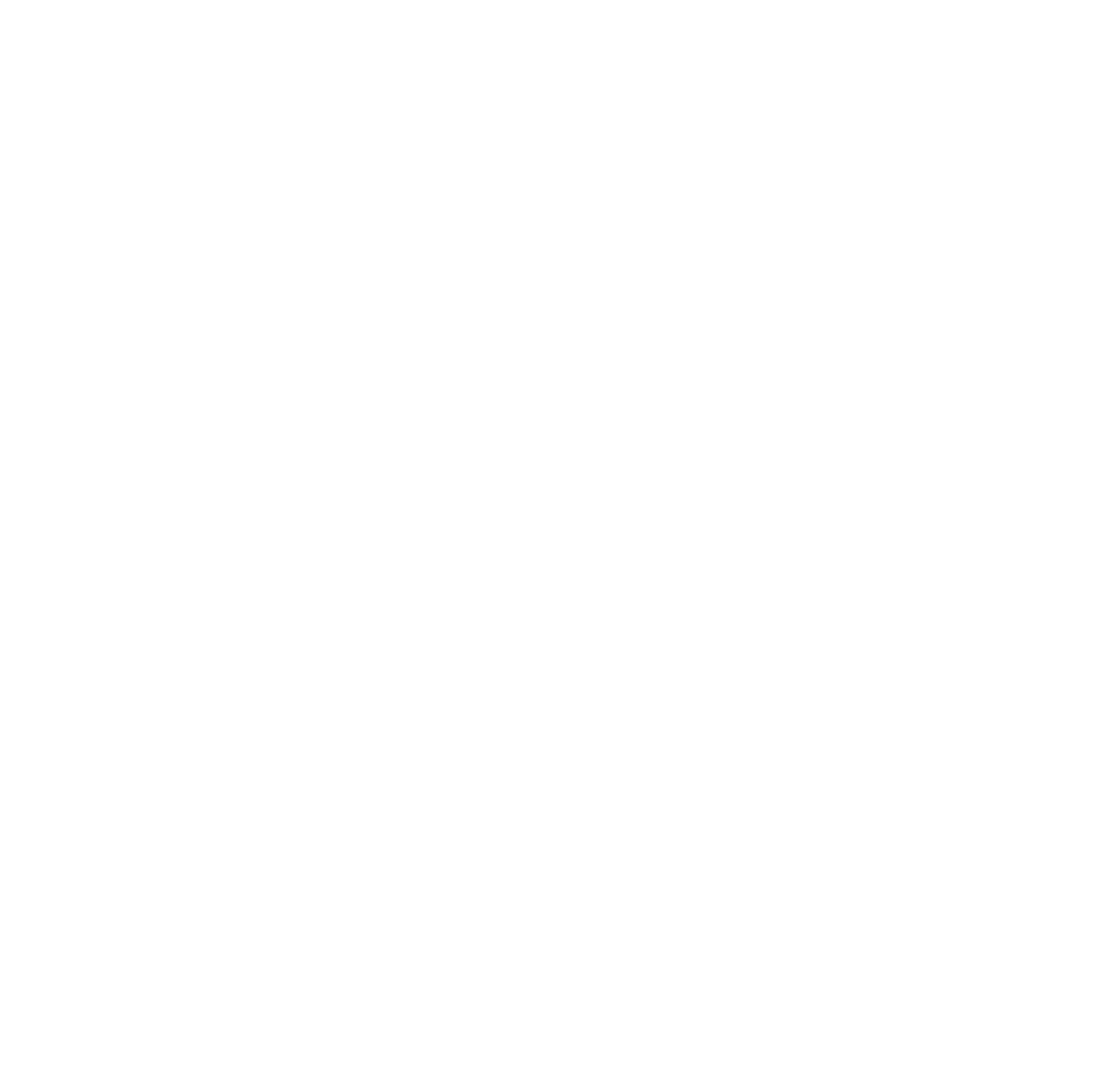
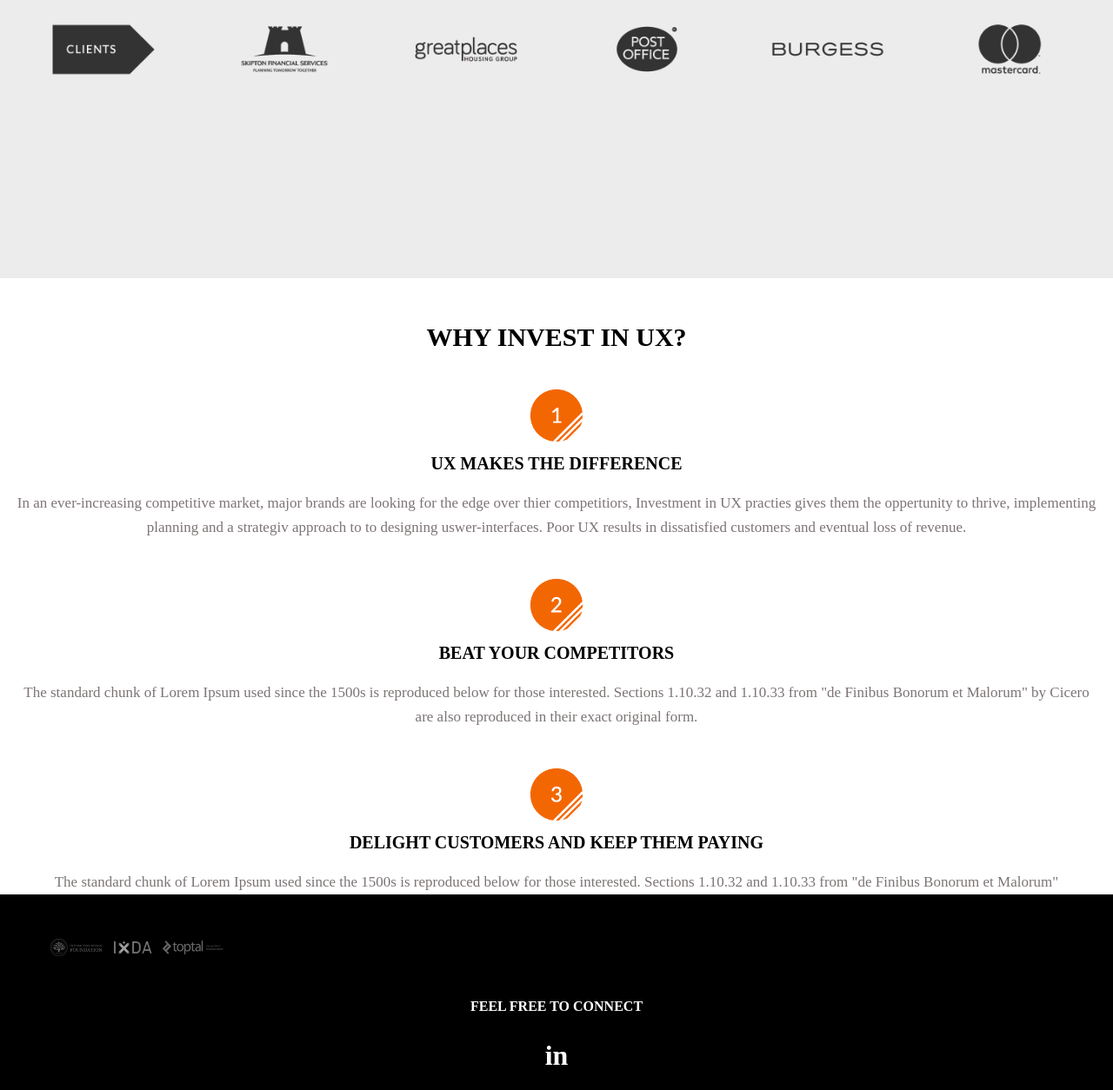
Before and after one commit to FabevyVel/training-personal-portfolio, a website: page app/yogi.html in a window 1280 px wide. Shown: the whole page at 87% size. Before the commit the page ends 800 px from the top, so only its background shows below. Drawn offline with Linux system fonts and the light colour scheme; a web font is replaced by a local one.

Commit message:
updated file

```diff
--- a/app/css/yogi.css
+++ b/app/css/yogi.css
@@ -0,0 +1,69 @@
+#clients{
+    height: 320px;
+    background-color: #ececec;
+}
+.clients-wrapper{
+    display: flex;
+    justify-content: space-around;
+    flex-wrap: wrap;
+    flex-direction: row;
+}
+.client{
+    padding-top: 24px;
+}
+.client img{
+    max-width: 130px;
+}
+#about{
+    height: 1338px;
+    background-color: white;
+}
+#about .big-header{
+
+}
+.big-header h1{
+    font-size: 30px;
+    padding-top: 53px;
+    text-align: center;
+}
+.about-body{
+    text-align: center;
+    margin-top: 45px;
+}
+.about-body img{
+    max-width: 60px;
+    margin-bottom: 12px;
+}
+.about-body h2{
+    font-size: 20px;
+    margin-bottom: 22px;
+}
+.about-body p{
+    font-size: 17px;
+    line-height: 28px;
+    font-weight: -39px;
+    color: #7d7474;
+}
+footer{
+    background-color: black;
+    height: 225px;
+}
+.footer-body{
+
+}
+.footer-body img{
+    max-width: 200px;
+    margin-left: 43px;
+    margin-top: 51px;
+}
+.footer-body h2{
+    color: white;
+    margin-top: 47px;
+    text-align: center;
+}
+.footer-body h1{
+    color: white;
+    text-align: center;
+    margin-top: 32px;
+    font-size: 32px;
+}
--- a/app/yogi.html
+++ b/app/yogi.html
@@ -4,10 +4,54 @@
     <meta charset="UTF-8">
     <meta name="viewport" content="width=device-width, initial-scale=1.0">
     <title>Hello</title>
+    <link rel="stylesheet" href="css/https://fonts.google.com/specimen/Roboto">
     <link rel="stylesheet" href="css/reset.css">
     <link rel="stylesheet" href="css/main.css">
+    <link rel="stylesheet" href="css/yogi.css">
+
 </head>
 <body>
-
+    <div id="clients">
+        <div class="container">
+            <div class="clients-wrapper">
+                <div class="client"><img src="images/clients-1.png" alt=""></div>
+                <div class="client"><img src="images/clients-2.png" alt=""></div>
+                <div class="client"><img src="images/clients-3.png" alt=""></div>
+                <div class="client"><img src="images/clients-4.png" alt=""></div>
+                <div class="client"><img src="images/clients-5.png" alt=""></div>
+                <div class="client"><img src="images/clients-6.png" alt=""></div>
+            </div>
+        </div>
+    </div>
+    <div class="about">
+        <div class="container">
+            <div class="big-header">
+                <h1>WHY INVEST IN UX?</h1>
+            </div>
+            <div class="about-body">
+                <img src="images/number1.png" alt="num1">
+                <h2>UX MAKES THE DIFFERENCE</h2>
+                <p>In an ever-increasing competitive market, major brands are looking for the edge over thier  competitiors, Investment in UX practies gives them the oppertunity to thrive, implementing planning and a strategiv approach to to designing uswer-interfaces. Poor UX results in dissatisfied customers and eventual loss of revenue. </p>
+            </div>
+            <div class="about-body">
+                <img src="images/number2.png" alt="num2">
+                <h2>BEAT YOUR COMPETITORS</h2>
+                <p>The standard chunk of Lorem Ipsum used since the 1500s is reproduced below for those interested. Sections 1.10.32 and 1.10.33 from "de Finibus Bonorum et Malorum" by Cicero are also reproduced in their exact original form.</p>
+            </div><div class="about-body">
+                <img src="images/number3.png" alt="num3">
+                <h2>DELIGHT CUSTOMERS AND KEEP THEM PAYING</h2>
+                <p>The standard chunk of Lorem Ipsum used since the 1500s is reproduced below for those interested. Sections 1.10.32 and 1.10.33 from "de Finibus Bonorum et Malorum"</p>
+            </div>
+        </div>
+    </div>
+    <footer>
+        <div class="container">
+            <div class="footer-body">
+                <img src="images/footer-1.png" alt="">
+                <h2>FEEL FREE TO CONNECT</h2>
+                <h1>in</h1>
+            </div>
+        </div>
+    </footer>
 </body>
 </html>
--- a/package.json
+++ b/package.json
@@ -1,7 +1,7 @@
 {
   "name": "personal-portfolio",
   "version": "1.0.0",
-  "description": "",
+  "description": "1. Add Colloborators\r 2. Share Task List in package format\r 3. Share session Video\r 4. https://www.martinfletcherdesign.co.uk/",
   "main": "index.js",
   "scripts": {
     "test": "echo \"Error: no test specified\" && exit 1",
```
Also changed, not shown: app/images/footer-1.png (added), app/images/number1.png (added), app/images/number2.png (added), app/images/number3.png (added), 1 other file.
